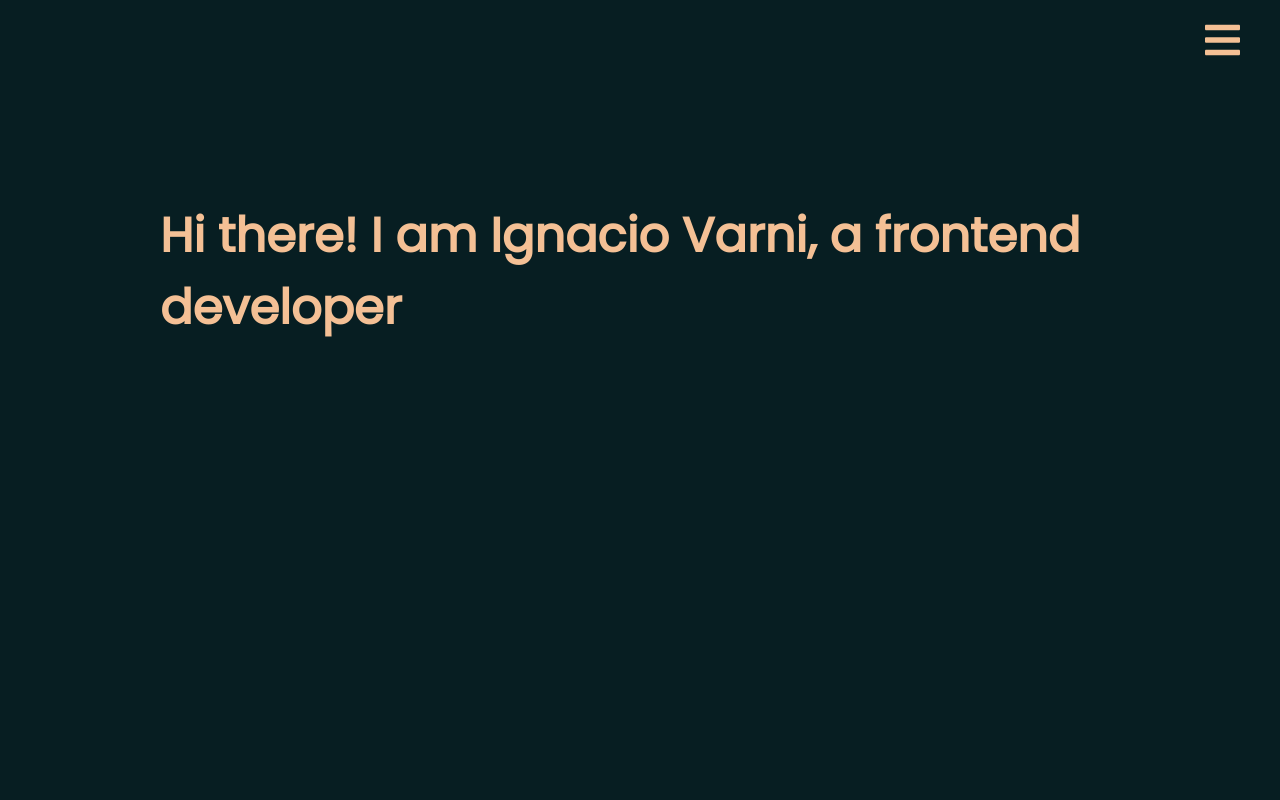
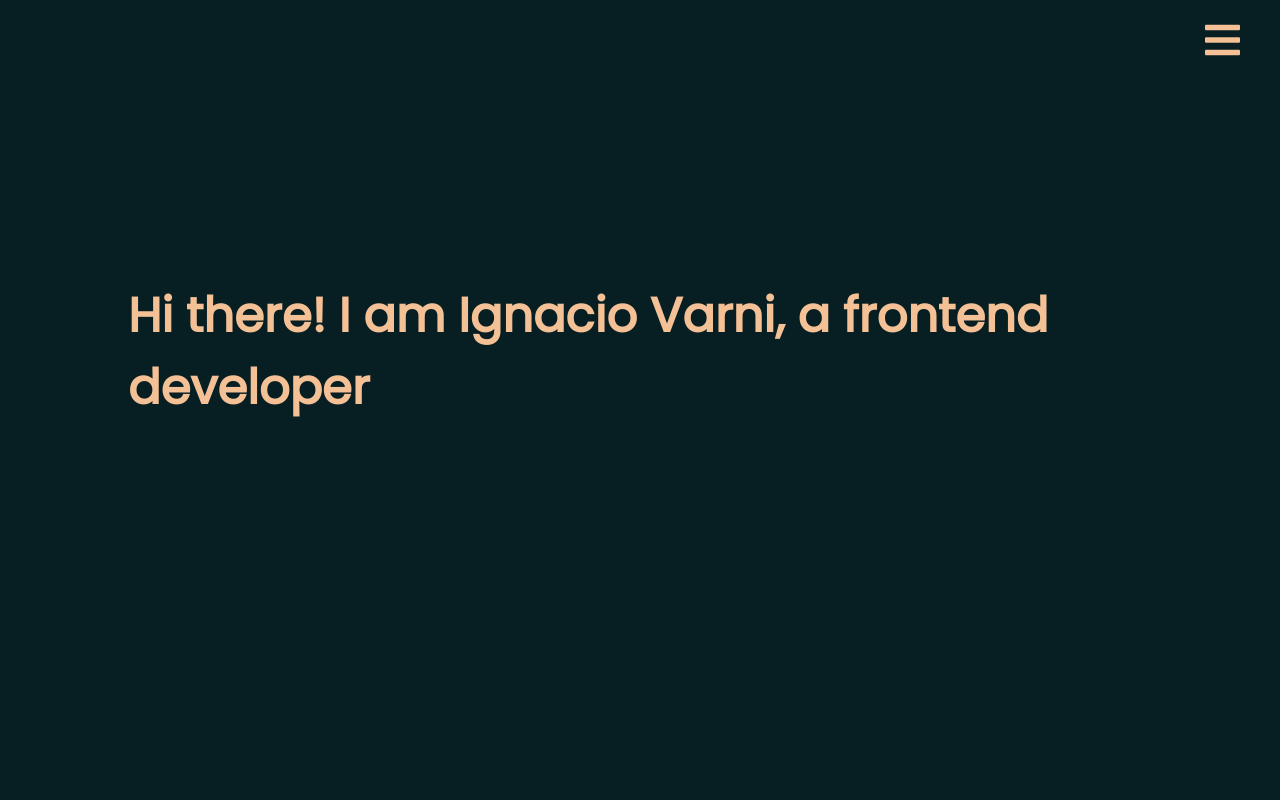
Before and after one commit to NachoVarni/portfolio-varni, a Next.js app: page / in a window 1280 px wide. Shown: the top 800 px of the page. Built offline with nearby package versions, Linux system fonts and the light colour scheme.

Commit message:
fixing margins

```diff
--- a/components/Hero/Hero.module.scss
+++ b/components/Hero/Hero.module.scss
@@ -9,33 +9,30 @@
     background-color: var(--color-background);
     min-height: 100vh;
     position: relative;
-    top: 5em;
     width: 100%;
     font-size: 2rem;
   }
 
   .presentation {
     position: absolute;
-    left: 5em;
+    left: 10%;
+    top: 30%;
 
     @media (max-width: 812px) {
       font-size: 0.9rem;
-      left: 1em;
-      top: 2em;
+      left: 5%;
     }
   }
 
   .menu {
     position: absolute;
-    left: 5em;
+    top: 30%;
+    left: 10%;
     width: 80%;
     font-weight: bold;
 
     @media (max-width: 812px) {
-      left: 0.5em;
-      top: 2em;
       font-size: 1.5rem;
-      width: 20rem;
     }
 
     .option {
@@ -82,6 +79,7 @@
     opacity: 0;
     color: rgb(17, 16, 16);
     display: none;
+    pointer-events: none;
   }
 }
 
```
